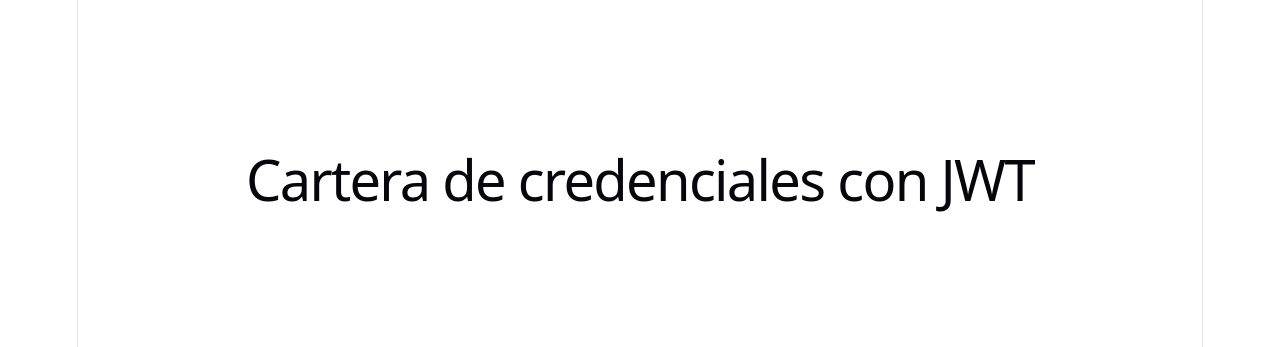
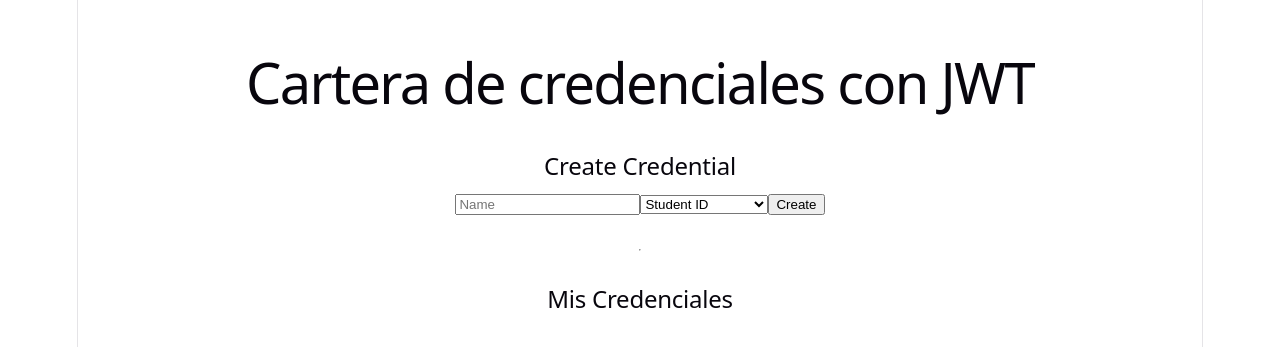
Before and after one commit to JuananA1000/CarteraJWT, a React (Vite) app: page / in a window 1280 px wide. Shown: the part 221-568 px from the top of the page. Built offline with nearby package versions, Linux system fonts and the light colour scheme.

Commit message:
FEAT: Wallet principal

```diff
--- a/src/App.jsx
+++ b/src/App.jsx
@@ -1,13 +1,82 @@
-import { useState } from 'react';
+import { useState, useEffect } from 'react';
+
+import CredentialForm from './components/CredentialForm';
+import CredentialCard from './components/CredentialCard';
+
+import createIssuers from './data/issuers';
+
+import signCredential from './crypto/signCredential';
+import verifyCredential from './crypto/verifyCredential';
 
 import './App.css';
 
 function App() {
-  const [refrescarWallet, setRefrescarWallet] = useState(false);
+  const [issuers, setIssuers] = useState(null);
+  const [credentials, setCredentials] = useState([]);
+
+  async function createCredential(data) {
+    if (!issuers) return;
+
+    let issuer;
+
+    switch (data.type) {
+      case 'student':
+        issuer = issuers.university;
+        break;
+
+      case 'gym':
+        issuer = issuers.gym;
+        break;
+
+      case 'employee':
+        issuer = issuers.company;
+        break;
+    }
+
+    const payload = {
+      ...data,
+      issuer: data.type,
+    };
+
+    const jwt = await signCredential(payload, issuer.privateKey);
+
+    const verification = await verifyCredential(jwt, issuer.publicKey);
+
+    const newCredential = {
+      ...payload,
+      jwt,
+      verified: verification.valid,
+    };
+
+    const updated = [...credentials, newCredential];
+
+    setCredentials(updated);
+
+    localStorage.setItem('credentials', JSON.stringify(updated));
+  }
+
+  useEffect(() => {
+    async function init() {
+      const generatedIssuers = await createIssuers();
+
+      setIssuers(generatedIssuers);
+    }
+
+    init();
+  }, []);
 
   return (
     <div id='center'>
       <h1 className='title'>Cartera de credenciales con JWT</h1>
+
+      <CredentialForm onCreate={createCredential} />
+
+      <hr />
+
+      <h2 className='subtitle'>Mis Credenciales</h2>
+      {credentials.map((credential, index) => (
+        <CredentialCard key={index} credential={credential} verified={credential.verified} />
+      ))}
     </div>
   );
 }
```
